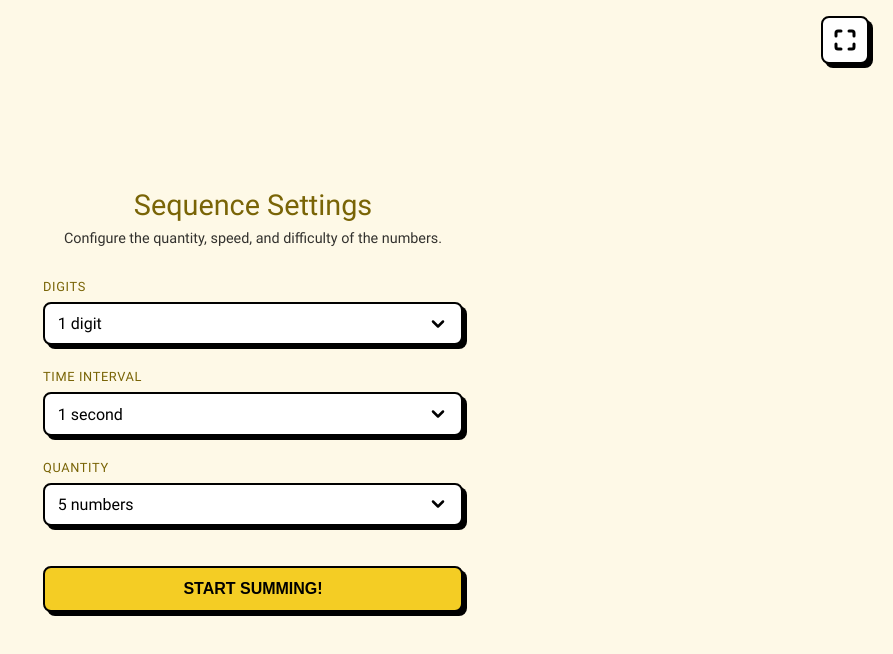
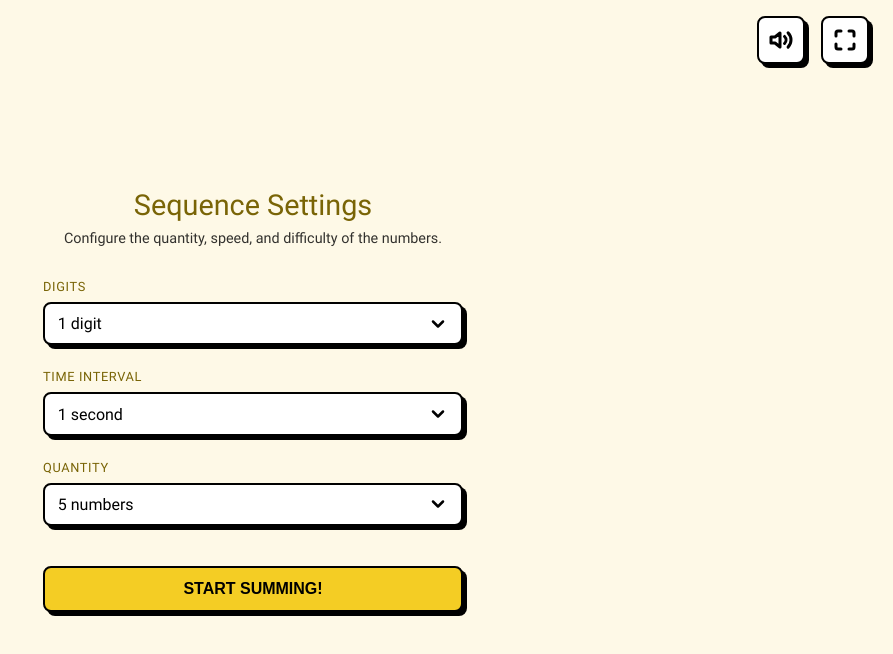
Before and after one commit to GabrielAgui373/Hub-Mental-Games, an Angular app: page /games/number-sum/setup in a window 1280 px wide. Shown: the top 654 px of the page, without its empty margins (387-1280 px from the left). Built offline with nearby package versions, Linux system fonts and the light colour scheme.

Commit message:
feat: implement sound service

```diff
--- /dev/null
+++ b/src/app/core/services/sound/sound.service.ts
@@ -0,0 +1,36 @@
+import { Injectable, signal } from '@angular/core';
+
+@Injectable({
+  providedIn: 'root'
+})
+export class SoundService {
+  private sounds: Map<string, HTMLAudioElement> = new Map();
+  isMuted = signal(false);
+
+  constructor() {
+    this.load('correct', 'assets/sounds/correct.mp3');
+    this.load('wrong', 'assets/sounds/wrong.mp3');
+  }
+
+  load(key: string, path: string): void {
+    const audio = new Audio();
+    audio.src = path;
+    audio.load();
+    this.sounds.set(key, audio);
+  }
+
+  play(key: string): void {
+    if (this.isMuted()) return;
+
+    const audio = this.sounds.get(key);
+    if (audio) {
+
+      audio.currentTime = 0;
+      audio.play().catch(error => console.warn('Audio play blocked:', error));
+    }
+  }
+
+  toggleMute() {
+    this.isMuted.update(val => !val);
+  }
+}
--- a/src/app/features/mental-math-tricks/pages/game-play/game-play.component.ts
+++ b/src/app/features/mental-math-tricks/pages/game-play/game-play.component.ts
@@ -11,6 +11,7 @@ import { CountdownComponent } from '../../../../shared/components/countdown/coun
 import { TimerComponent } from '../../../../shared/components/timer/timer.component';
 import { InputTextComponent } from '../../../../shared/components/input-text/input-text.component';
 import { ButtonComponent } from '../../../../shared/components/button/button.component';
+import { SoundService } from '../../../../core/services/sound/sound.service';
 
 type GameStatus = 'countdown' | 'running' | 'finished';
 
@@ -31,6 +32,7 @@ export class GamePlayComponent {
   private game = inject(GameService<MathTricksConfig, MathTricksResult>);
   private router = inject(Router);
   private route = inject(ActivatedRoute);
+  private soundService = inject(SoundService);
 
   config = this.game.config() ?? { timeLimit: 60, enabledTricks: ['multiply11'] };
 
@@ -93,10 +95,12 @@ export class GamePlayComponent {
     this.history.update((h) => [...h, { question: this.currentQuestion().text, userAnswer, correctAnswer, isCorrect }]);
 
     if (isCorrect) {
+      this.soundService.play('correct');
       this.triggerSuccess();
       this.correctAnswers.update((v) => v + 1);
       this.generateNewQuestion();
     } else {
+      this.soundService.play('wrong');
       this.wrongAnswers.update((v) => v + 1);
       this.triggerError();
     }
--- a/src/app/layout/header/header.component.html
+++ b/src/app/layout/header/header.component.html
@@ -1,4 +1,24 @@
 <header class="app-header">
+
+  <button
+    class="icon-btn"
+    (click)="toggleMute()"
+    [attr.aria-label]="isMuted() ? 'Ativar som' : 'Desativar som'"
+  >
+    @if(isMuted()) {
+      <svg xmlns="http://www.w3.org/2000/svg" width="24" height="24" viewBox="0 0 24 24" fill="none" stroke="currentColor" stroke-width="3" stroke-linecap="round" stroke-linejoin="round">
+        <path d="M11 5L6 9H2v6h4l5 4V5z"></path>
+        <line x1="23" y1="9" x2="17" y2="15"></line>
+        <line x1="17" y1="9" x2="23" y2="15"></line>
+      </svg>
+    } @else {
+      <svg xmlns="http://www.w3.org/2000/svg" width="24" height="24" viewBox="0 0 24 24" fill="none" stroke="currentColor" stroke-width="3" stroke-linecap="round" stroke-linejoin="round">
+        <polygon points="11 5 6 9 2 9 2 15 6 15 11 19 11 5"></polygon>
+        <path d="M19.07 4.93a10 10 0 0 1 0 14.14M15.54 8.46a5 5 0 0 1 0 7.07"></path>
+      </svg>
+    }
+  </button>
+
   <button
     class="icon-btn"
     (click)="toggleFullScreen()"
--- a/src/app/layout/header/header.component.scss
+++ b/src/app/layout/header/header.component.scss
@@ -5,12 +5,14 @@
   display: flex;
   justify-content: flex-end;
   align-items: center;
+  gap: 1rem;
   padding: 1rem 1.5rem;
   background-color: transparent;
   position: fixed;
 
   z-index: 10;
   width: 100%;
+  box-sizing: border-box;
 
   .icon-btn {
     @include m.neo-box;
@@ -25,7 +27,7 @@
     cursor: pointer;
 
     &:hover {
-        background-color: var(--theme-primary)
+        background-color: var(--theme-primary);
     }
 
     svg {
--- a/src/app/layout/header/header.component.ts
+++ b/src/app/layout/header/header.component.ts
@@ -1,6 +1,7 @@
-import { Component, DOCUMENT, inject, signal } from '@angular/core';
+import { Component, DOCUMENT, inject } from '@angular/core';
 import { toSignal } from '@angular/core/rxjs-interop';
 import { fromEvent, map, startWith } from 'rxjs';
+import { SoundService } from '../../core/services/sound/sound.service';
 
 @Component({
   selector: 'app-header',
@@ -10,6 +11,9 @@ import { fromEvent, map, startWith } from 'rxjs';
 })
 export class HeaderComponent {
   private document = inject(DOCUMENT);
+  private soundService = inject(SoundService);
+
+  isMuted = this.soundService.isMuted;
 
   isFullscreen = toSignal(
     fromEvent(this.document, 'fullscreenchange').pipe(
@@ -28,4 +32,8 @@ export class HeaderComponent {
       }
     }
   }
+
+  toggleMute() {
+    this.soundService.toggleMute();
+  }
 }
```
Also changed, not shown: 2 other files (tests, documents, lock files or other folders).
